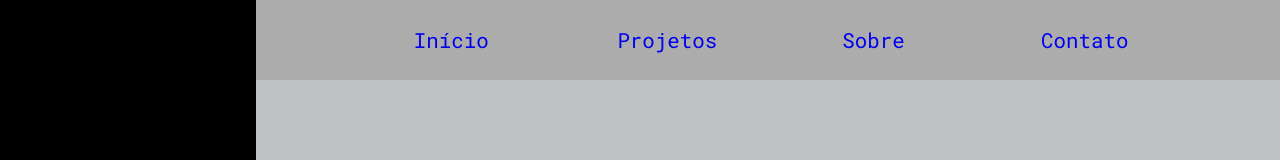
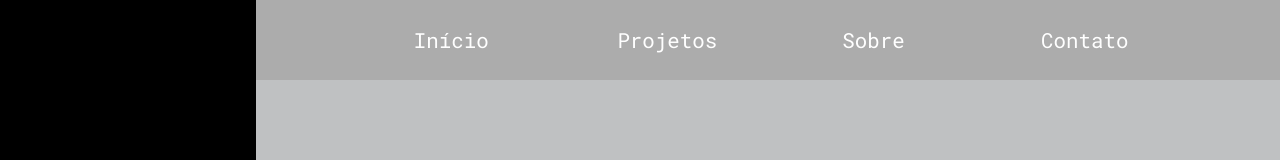
Before and after one commit to IaveL/personal-blog, a React (Create React App) app: page / in a window 1280 px wide. Shown: the top 160 px of the page. Built offline with nearby package versions, Linux system fonts and the light colour scheme.

Commit message:
Update GlobalStyles.js
deixando os links padronizados

```diff
--- a/src/assets/GlobalStyles.js
+++ b/src/assets/GlobalStyles.js
@@ -18,5 +18,8 @@ const GlobalStyle = createGlobalStyle`
     a {
         text-decoration: none;
     }
+     a:link {
+        color: inherit;
+    }
 `
 export default GlobalStyle;
```
